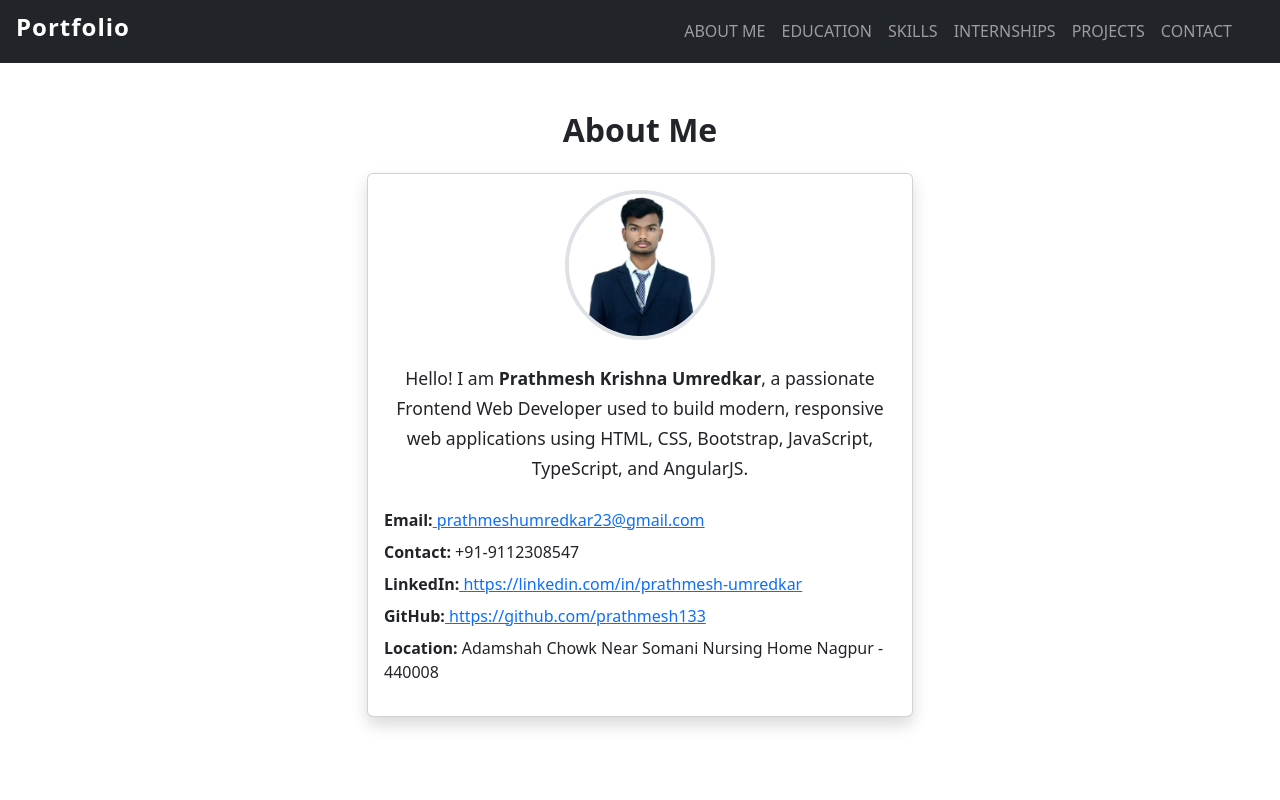
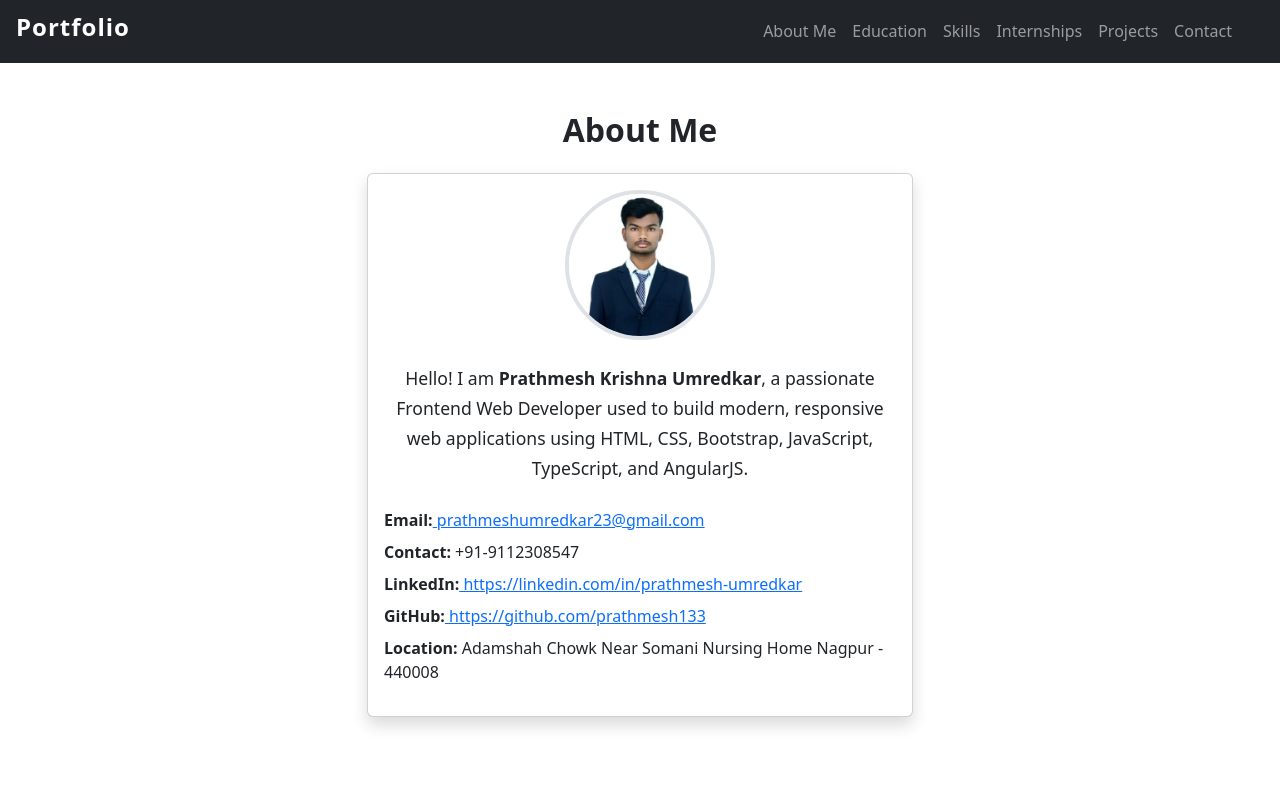
Before and after one commit to prathmesh133/Portfolio-Website, an Angular app: page /about in a window 1280 px wide. Shown: the top 800 px of the page. Built offline with nearby package versions, Linux system fonts and the light colour scheme; some icons are missing.

Commit message:
add changes

```diff
--- a/src/app/shared/header/header.component.scss
+++ b/src/app/shared/header/header.component.scss
@@ -3,8 +3,12 @@
     letter-spacing: 1px;
 }
 
+.navbar-toggler{
+    background-color: rgb(3, 74, 82);
+    border:3px solid black;
+}
+
 .navbar-nav .nav-link {
-    text-transform: uppercase;
     font-weight: 500;
     transition: color 0.3s;
 }
```
